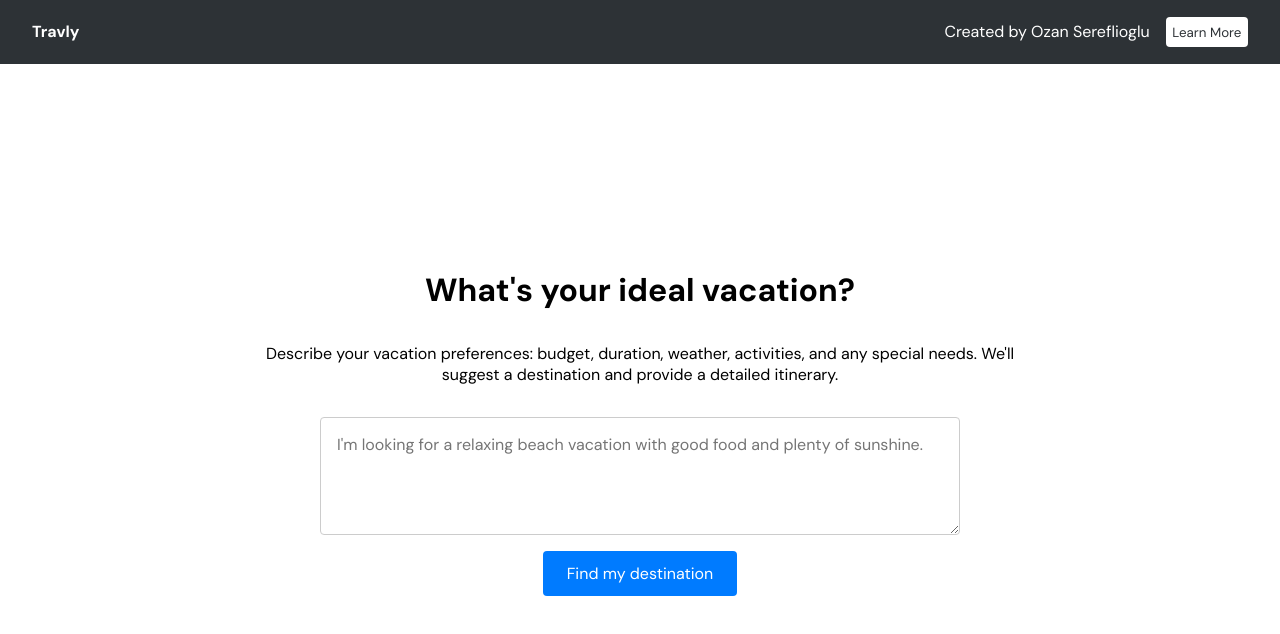
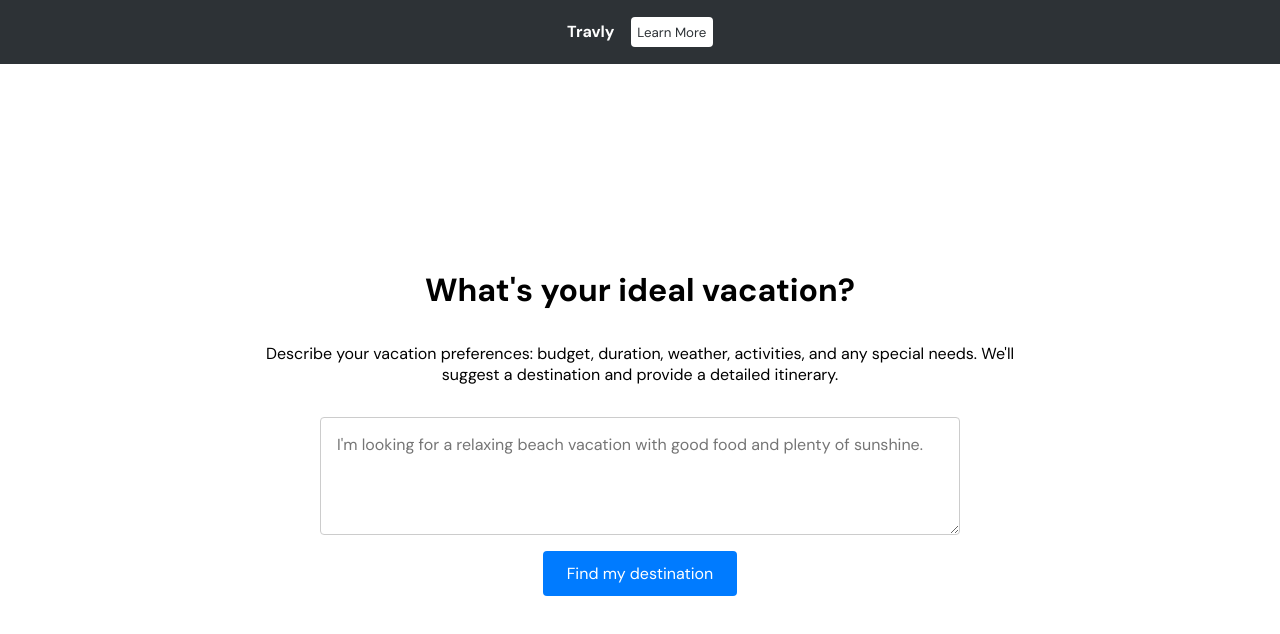
Before and after one commit to ozanls/travly-ai-vacation-planner, a React (Vite) app in the folder client/: page / in a window 1280 px wide. Shown: the top 634 px of the page. Built offline with nearby package versions, Linux system fonts and the light colour scheme.

Commit message:
Improved styling

```diff
--- a/client/src/App.css
+++ b/client/src/App.css
@@ -148,7 +148,6 @@ nav {
 	justify-content: space-between;
 	background-color: #2d3236;
 	color: #fff;
-	top: 0;
 	height: 4em;
 	line-height: 4em;
 	width: 100vw;
@@ -236,7 +235,7 @@ nav {
 }
 
 .destination__details__description {
-	width: 40vw;
+	width: 800px;
 }
 
 /* Ratings */
@@ -285,7 +284,7 @@ nav {
 /* Day */
 
 .day {
-	width: 30vw;
+	width: 800px;
 	padding: 2em;
 	border: 1px solid #2d3236;
 	border-radius: 16px;
@@ -356,8 +355,18 @@ nav {
 
 @media only screen and (max-width: 1280px) {
 
+
+	nav{
+		justify-content: center;
+		column-gap: 1em;
+	}
+
+	.nav__attribution__text{
+		display: none;
+	}
+
 	.destination__details__description {
-		width: 80vw;
+		width: 70vw;
 	}
 
 	.location{
```
